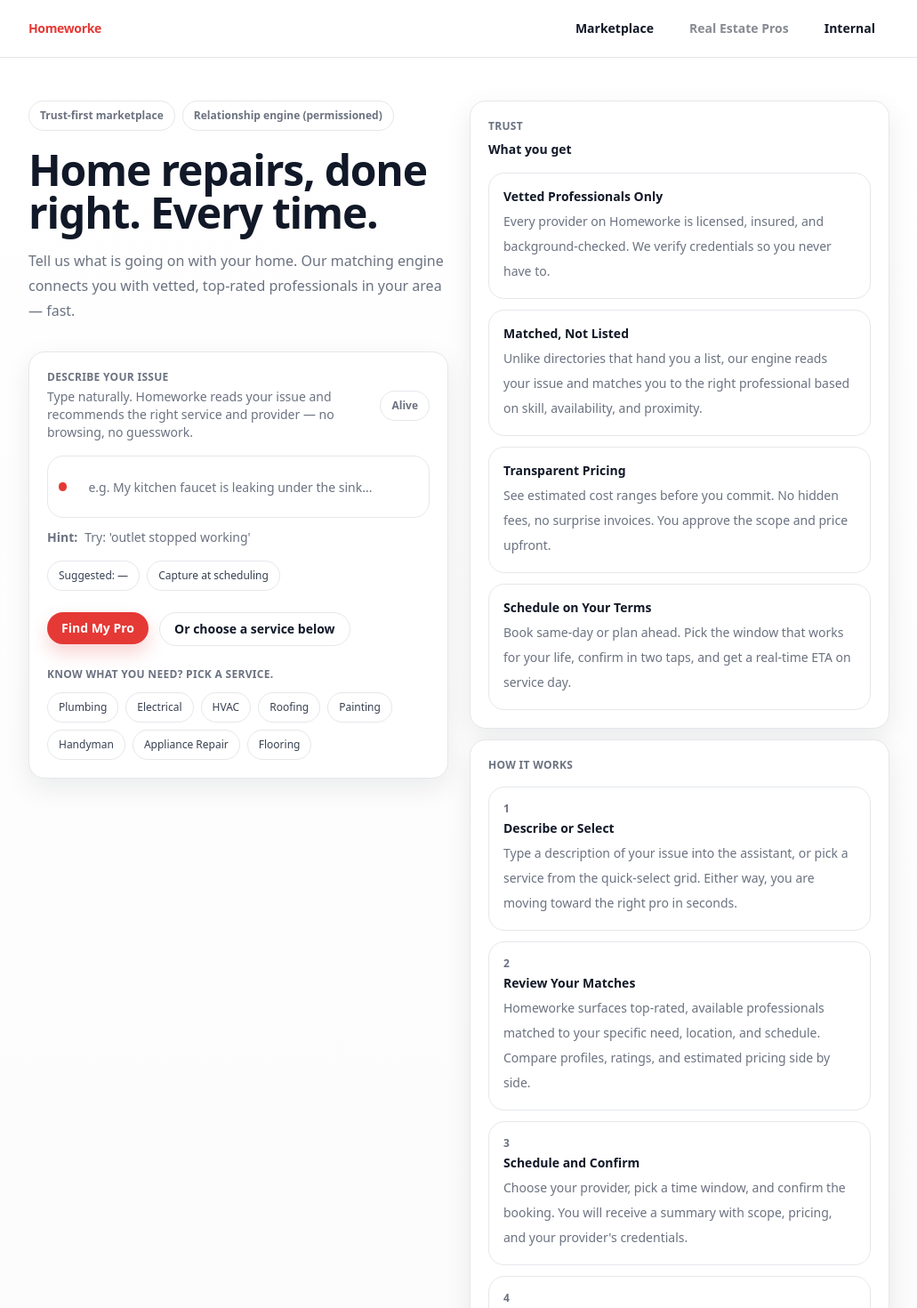
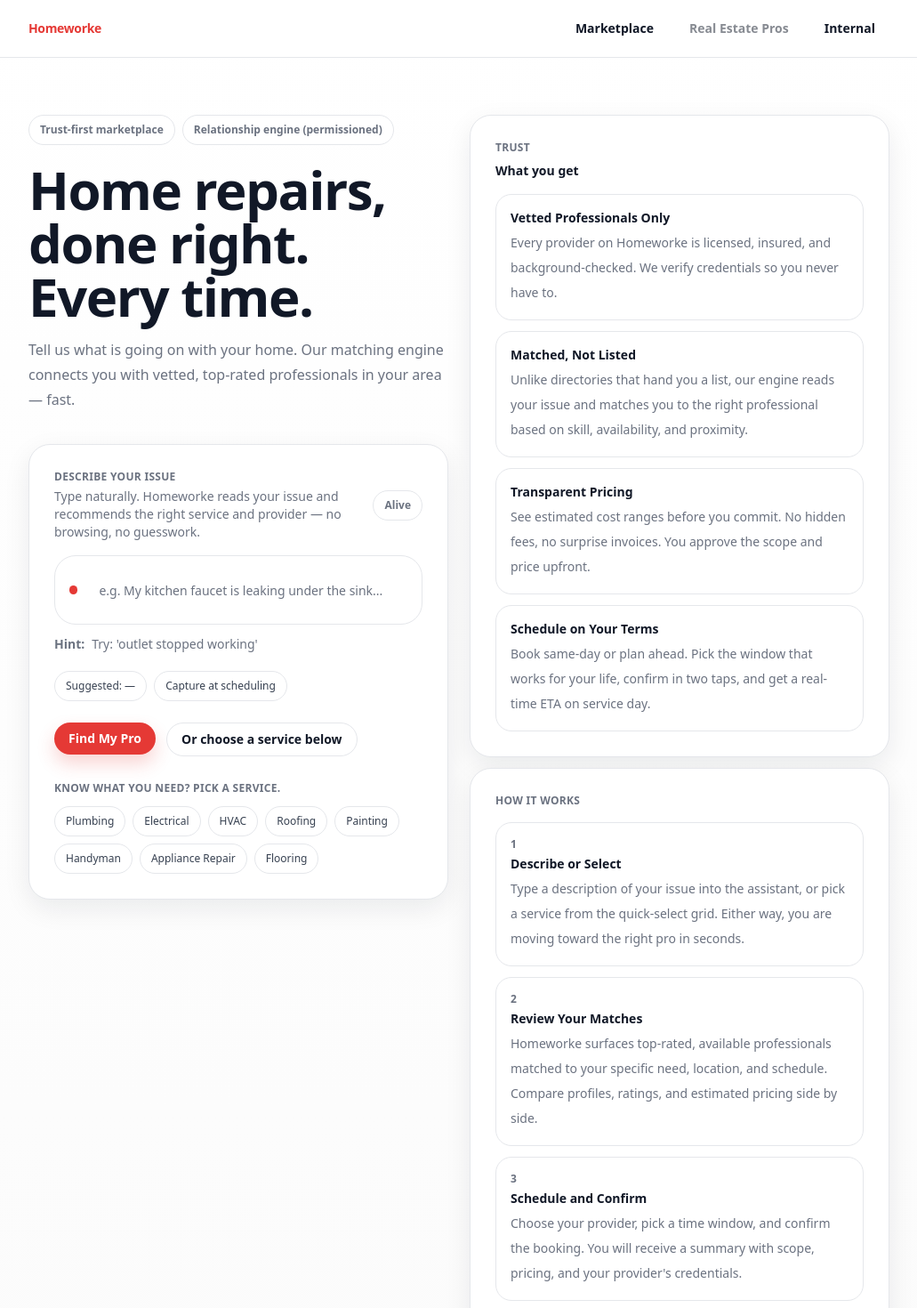
Before and after one commit to Nandified/homeworke, a Next.js app: page / in a window 1280 px wide. Shown: the top 1470 px of the page at 89% size, without its empty margins (124-1155 px from the left). Built offline with nearby package versions, Linux system fonts and the light colour scheme.

Commit message:
Polish: premium spacing + typography across funnel pages

```diff
--- a/src/app/confirm/next-steps/page.tsx
+++ b/src/app/confirm/next-steps/page.tsx
@@ -43,11 +43,11 @@ export default function Page() {
 
   return (
     <div className="min-h-screen bg-gradient-to-b from-white to-[#fafafa]">
-      <Container className="py-10">
+      <Container className="py-12 md:py-14">
         <div className="flex flex-wrap items-start justify-between gap-3">
           <div>
             <div className="text-xs font-semibold uppercase tracking-wide text-[var(--hw-muted)]">Confirmed</div>
-            <h1 className="mt-1 text-3xl font-extrabold tracking-tight">You are all set. Here is what happens next.</h1>
+            <h1 className="mt-2 text-3xl font-extrabold tracking-tight md:text-4xl">You are all set. Here is what happens next.</h1>
             <div className="mt-2 max-w-3xl text-sm leading-7 text-[var(--hw-muted)]">
               Trust-first, no friction. You stay in control.
             </div>
@@ -56,7 +56,7 @@ export default function Page() {
         </div>
 
         <div className="mt-6 grid grid-cols-1 gap-4 lg:grid-cols-3">
-          <Card className="p-6 lg:col-span-2">
+          <Card className="p-6 md:p-7 lg:col-span-2">
             <div className="text-sm font-semibold">What happens next</div>
             <div className="mt-4 grid gap-3">
               {lines.map((t, i) => (
@@ -74,7 +74,7 @@ export default function Page() {
             </div>
           </Card>
 
-          <Card className="p-6">
+          <Card className="p-6 md:p-7">
             <div className="text-sm font-semibold">Request summary</div>
             {session ? (
               <div className="mt-3 text-sm leading-7 text-[var(--hw-muted)]">
--- a/src/app/globals.css
+++ b/src/app/globals.css
@@ -9,7 +9,9 @@
   --hw-soft:#F8FAFC;
   --hw-shadow: 0 10px 30px rgba(17,24,39,.08);
   --hw-radius: 18px;
+  --hw-radius-lg: 24px;
   --hw-radius-sm: 12px;
+  --hw-max: 64rem;
 }
 
 html,body{height:100%}
@@ -18,6 +20,9 @@ body{
   font-family: ui-sans-serif, system-ui, -apple-system, BlinkMacSystemFont, "Segoe UI", Inter, Roboto, Helvetica, Arial;
   color:var(--hw-ink);
   background:linear-gradient(180deg,#fff 0%,#fff 55%,#FAFAFA 100%);
+  text-rendering: optimizeLegibility;
+  -webkit-font-smoothing: antialiased;
+  -moz-osx-font-smoothing: grayscale;
 }
 
 a{color:var(--hw-red);text-decoration:none}
--- a/src/app/marketplace/providers/page.tsx
+++ b/src/app/marketplace/providers/page.tsx
@@ -20,11 +20,11 @@ export default async function Page(props: { searchParams: Promise<{ service?: st
 
   return (
     <div className="min-h-screen bg-gradient-to-b from-white to-[#fafafa]">
-      <Container className="py-10">
+      <Container className="py-12 md:py-14">
         <div className="flex flex-wrap items-start justify-between gap-3">
           <div>
             <div className="text-xs font-semibold uppercase tracking-wide text-[var(--hw-muted)]">Matches</div>
-            <h1 className="mt-1 text-3xl font-extrabold tracking-tight">Providers for {service}</h1>
+            <h1 className="mt-2 text-3xl font-extrabold tracking-tight md:text-4xl">Providers for {service}</h1>
             <div className="mt-2 max-w-3xl text-sm leading-7 text-[var(--hw-muted)]">
               Curated list first. You decide who to book. Identity gating and deeper profiles come next.
             </div>
@@ -41,7 +41,7 @@ export default async function Page(props: { searchParams: Promise<{ service?: st
 
         <div className="mt-6 grid grid-cols-1 gap-4 lg:grid-cols-3">
           {providers.map((p) => (
-            <Card key={p.id} className="p-6">
+            <Card key={p.id} className="p-6 md:p-7">
               <div className="text-sm font-semibold">{p.name}</div>
               <div className="mt-2 text-sm text-[var(--hw-muted)]">{p.note}</div>
               <div className="mt-4 text-sm text-[var(--hw-muted)]">
--- a/src/app/page.tsx
+++ b/src/app/page.tsx
@@ -59,7 +59,7 @@ export default function Page() {
       </header>
 
       <main>
-        <Container className="py-12">
+        <Container className="py-14 md:py-16">
           <div className="grid grid-cols-1 gap-6 lg:grid-cols-2">
             <div>
               <div className="flex flex-wrap gap-2">
@@ -76,14 +76,14 @@ export default function Page() {
                 })()}
               </div>
 
-              <h1 className="mt-5 text-balance text-4xl font-extrabold tracking-tight text-[var(--hw-ink)] md:text-5xl">
+              <h1 className="mt-5 text-balance text-4xl font-extrabold tracking-tight text-[var(--hw-ink)] md:text-6xl">
                 {homepage.hero.headline}
               </h1>
               <p className="mt-4 max-w-xl text-pretty text-base leading-7 text-[var(--hw-muted)]">
                 {homepage.hero.subheadline}
               </p>
 
-              <Card className="mt-8 p-5">
+              <Card className="mt-9 p-6 md:p-7">
                 <div className="flex items-center justify-between gap-3">
                   <div>
                     <div className="text-xs font-semibold uppercase tracking-wide text-[var(--hw-muted)]">{homepage.hero.chatLabel}</div>
@@ -92,7 +92,7 @@ export default function Page() {
                   <Pill>Alive</Pill>
                 </div>
 
-                <div className="mt-4 flex items-center gap-3 rounded-[var(--hw-radius)] border border-[var(--hw-line)] bg-white p-3">
+                <div className="mt-4 flex items-center gap-3 rounded-[var(--hw-radius-lg)] border border-[var(--hw-line)] bg-white p-4 md:p-4">
                   <div className="h-2.5 w-2.5 rounded-full bg-[var(--hw-red)]" />
                   <Input
                     value={issue}
@@ -103,11 +103,11 @@ export default function Page() {
                   />
                 </div>
 
-                <div className="mt-3 flex flex-wrap items-center gap-2 text-sm text-[var(--hw-muted)]">
+                <div className="mt-3 flex flex-wrap items-center gap-2 text-xs md:text-sm text-[var(--hw-muted)]">
                   <span className="font-semibold">Hint:</span> <span>{aliveHints[hintIdx]}</span>
                 </div>
 
-                <div className="mt-4 flex flex-wrap items-center gap-2">
+                <div className="mt-5 flex flex-wrap items-center gap-2">
                   <Chip>Suggested: {suggested || "—"}</Chip>
                   <Chip>Capture at scheduling</Chip>
                 </div>
@@ -126,7 +126,7 @@ export default function Page() {
                   </Link>
                 </div>
 
-                <div className="mt-6">
+                <div className="mt-7">
                   <div className="text-xs font-semibold uppercase tracking-wide text-[var(--hw-muted)]">{homepage.quickSelect.label}</div>
                   <div className="mt-3 flex flex-wrap gap-2">
                     {homepage.quickSelect.options.slice(0, 8).map((o) => (
@@ -144,7 +144,7 @@ export default function Page() {
             </div>
 
             <div className="grid grid-cols-1 gap-3">
-              <Card className="p-5">
+              <Card className="p-6 md:p-7">
                 <div className="text-xs font-semibold uppercase tracking-wide text-[var(--hw-muted)]">Trust</div>
                 <div className="mt-2 text-sm font-semibold">What you get</div>
                 <div className="mt-4 grid grid-cols-1 gap-3">
@@ -157,7 +157,7 @@ export default function Page() {
                 </div>
               </Card>
 
-              <Card className="p-5">
+              <Card className="p-6 md:p-7">
                 <div className="text-xs font-semibold uppercase tracking-wide text-[var(--hw-muted)]">How it works</div>
                 <div className="mt-4 grid gap-3">
                   {homepage.howItWorks.map((s) => (
--- a/src/components/ui.tsx
+++ b/src/components/ui.tsx
@@ -2,7 +2,7 @@ import * as React from "react";
 import { cn } from "@/lib/utils";
 
 export function Container(props: React.HTMLAttributes<HTMLDivElement>) {
-  return <div {...props} className={cn("mx-auto w-full max-w-5xl px-6 sm:px-7", props.className)} />;
+  return <div {...props} className={cn("mx-auto w-full max-w-[var(--hw-max)] px-6 sm:px-7", props.className)} />;
 }
 
 export function Card(props: React.HTMLAttributes<HTMLDivElement>) {
@@ -10,7 +10,7 @@ export function Card(props: React.HTMLAttributes<HTMLDivElement>) {
     <div
       {...props}
       className={cn(
-        "rounded-[var(--hw-radius)] border border-[var(--hw-line)] bg-white shadow-[var(--hw-shadow)]",
+        "rounded-[var(--hw-radius-lg)] border border-[var(--hw-line)] bg-white shadow-[var(--hw-shadow)]",
         props.className
       )}
     />
@@ -118,7 +118,7 @@ export function Chip(props: React.HTMLAttributes<HTMLSpanElement>) {
 
 export function EmptyState(props: { title: string; text: string; action?: React.ReactNode }) {
   return (
-    <div className="rounded-[var(--hw-radius)] border border-[var(--hw-line)] bg-[var(--hw-soft)] p-6">
+    <div className="rounded-[var(--hw-radius-lg)] border border-[var(--hw-line)] bg-[var(--hw-soft)] p-6">
       <div className="text-sm font-semibold text-[var(--hw-ink)]">{props.title}</div>
       <div className="mt-2 text-sm leading-7 text-[var(--hw-muted)]">{props.text}</div>
       {props.action ? <div className="mt-4">{props.action}</div> : null}
@@ -128,7 +128,7 @@ export function EmptyState(props: { title: string; text: string; action?: React.
 
 export function StatTile(props: { label: string; value: string; note?: string }) {
   return (
-    <div className="rounded-[var(--hw-radius)] border border-[var(--hw-line)] bg-white p-5">
+    <div className="rounded-[var(--hw-radius-lg)] border border-[var(--hw-line)] bg-white p-5">
       <div className="text-xs font-semibold uppercase tracking-wide text-[var(--hw-muted)]">{props.label}</div>
       <div className="mt-2 text-2xl font-extrabold tracking-tight text-[var(--hw-ink)]">{props.value}</div>
       {props.note ? <div className="mt-2 text-sm text-[var(--hw-muted)]">{props.note}</div> : null}
@@ -146,7 +146,7 @@ export function Modal(props: {
   if (!props.open) return null;
   return (
     <div className="fixed inset-0 z-50 flex items-center justify-center bg-black/40 p-5">
-      <div className="w-full max-w-xl rounded-[var(--hw-radius)] border border-[var(--hw-line)] bg-white shadow-[var(--hw-shadow)]">
+      <div className="w-full max-w-xl rounded-[var(--hw-radius-lg)] border border-[var(--hw-line)] bg-white shadow-[var(--hw-shadow)]">
         <div className="flex items-center justify-between border-b border-[var(--hw-line)] p-5">
           <div className="text-sm font-semibold">{props.title}</div>
           <Button variant="ghost" onClick={props.onClose} aria-label="Close modal">
@@ -162,7 +162,7 @@ export function Modal(props: {
 // Toast shell (Phase 1): render-only.
 export function Toast(props: { title: string; text?: string }) {
   return (
-    <div className="rounded-[var(--hw-radius)] border border-[var(--hw-line)] bg-white p-4 shadow-[var(--hw-shadow)]">
+    <div className="rounded-[var(--hw-radius-lg)] border border-[var(--hw-line)] bg-white p-4 shadow-[var(--hw-shadow)]">
       <div className="text-sm font-semibold">{props.title}</div>
       {props.text ? <div className="mt-1 text-sm text-[var(--hw-muted)]">{props.text}</div> : null}
     </div>
@@ -187,7 +187,7 @@ export function RadioCardGroup(props: {
             type="button"
             onClick={() => props.onChange(o.value)}
             className={cn(
-              "rounded-[var(--hw-radius)] border bg-white p-4 text-left transition",
+              "rounded-[var(--hw-radius-lg)] border bg-white p-4 text-left transition",
               checked
                 ? "border-[rgba(229,57,53,.35)] shadow-[0_10px_20px_rgba(229,57,53,.10)]"
                 : "border-[var(--hw-line)] hover:bg-[var(--hw-soft)]"
```
Also changed, not shown: src/app/marketplace/intake/page.tsx (+10 -9 lines), src/app/marketplace/schedule/page.tsx (+4 -4 lines).
